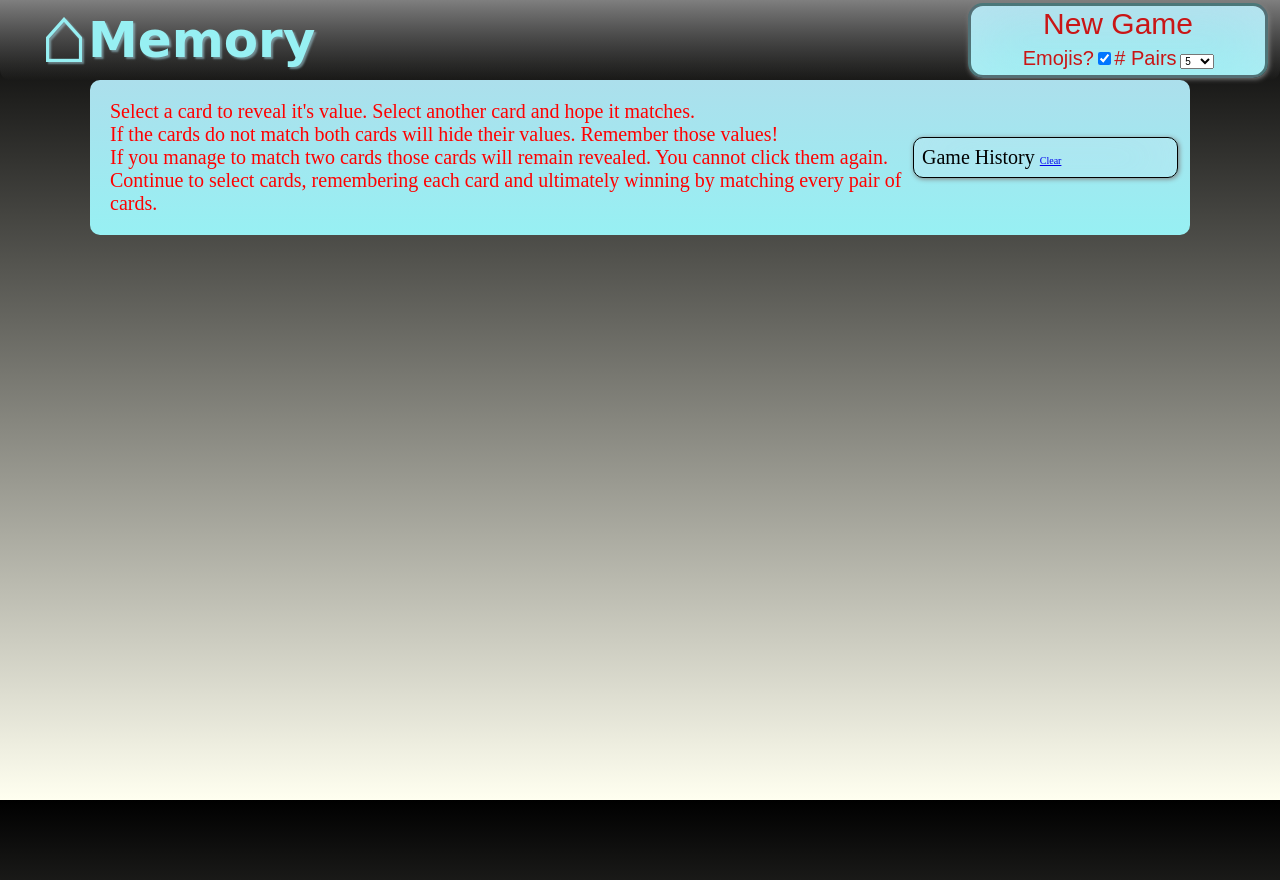
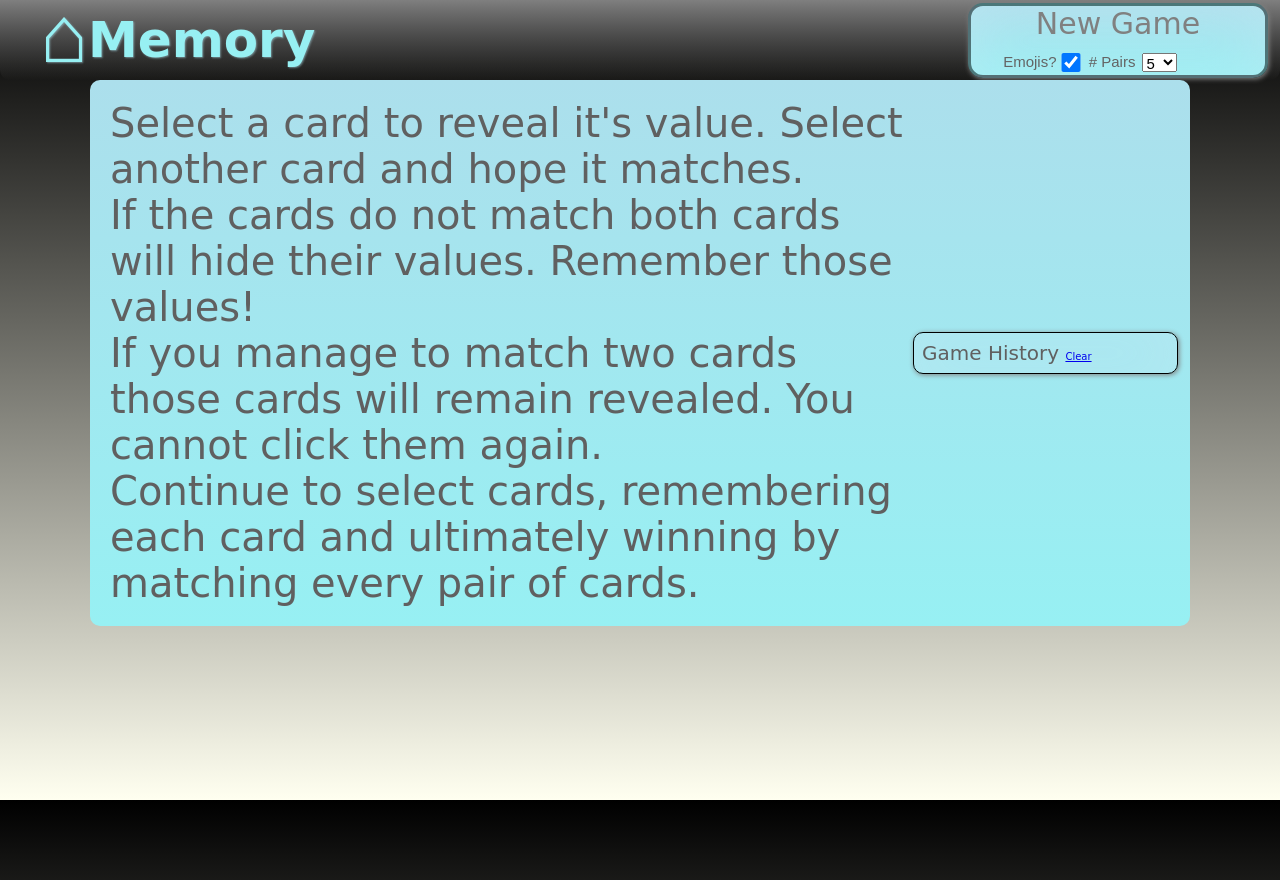
Before and after one commit to ericbroome/memory, a plain HTML site: page index.html in a window 1280 px wide. Drawn offline with Linux system fonts and the light colour scheme; a web font is replaced by a local one.

Commit message:
Fixed centering issues

```diff
--- a/index.html
+++ b/index.html
@@ -5,6 +5,8 @@
     <title>Memory Game Assignment for SpringBoard by Eric Broome (www.ericbroome.com)</title>
     <link rel="preconnect" href="https://fonts.gstatic.com">
     <link href="https://fonts.googleapis.com/css2?family=Londrina+Outline&display=swap" rel="stylesheet">
+    <link href="https://fonts.googleapis.com/css2?family=Londrina+Solid:wght@300&display=swap" rel="stylesheet">
+    <link href="https://fonts.googleapis.com/css2?family=Londrina+Shadow:wght@300&display=swap" rel="stylesheet">
     <link rel="stylesheet" href="style.css" />
   </head>
   <body>
@@ -12,8 +14,8 @@
       <div class="brand">&#8962;</div>
       <h1 id="home" class="home">Memory Game!</h1>
       <div id="timer" class="timer">00:00:00</div>
-      <div id="newGame" class="new-game-button">
-        <div id="new-game-button-label">New Game</div>
+      <div id="newGameButton">
+        <div id="newGameButtonLabel">New Game</div>
         <div id="gameOptionsDiv">
           <label for="emojis">Emojis?</label>
           <input type="checkbox" id = "emojis" name="emojis" checked>
@@ -24,9 +26,9 @@
             <option value="15">15</option>
             <option value="20">20</option>
           </select>
-          </div>
         </div>
       </div>
+    </div>
   <div id="content">
       <div id="splash">
         <div id="explain" class="explain">
--- a/script.js
+++ b/script.js
@@ -18,7 +18,7 @@ const DOMManager = {
   elHistoryItems : document.querySelector("#historyItems"),
   elResults : document.querySelector("#results"),
   elResultsStats : document.querySelector("#resultsStats"),
-  elNewGameButton : document.querySelector("#newGame"),
+  elNewGameButton : document.querySelector("#newGameButton"),
   elTimer : document.querySelector("#timer"),
   elGameOptionsDiv : document.querySelector("#gameOptionsDiv"),
   elEmojis : document.querySelector("#emojis"),
@@ -501,6 +501,7 @@ const Game = {
       result.push(gameLogData);
     }
     Game.gameLog = result[index];
+    return result;
   },
 
   save : function(gameLogData = null) {
--- a/style.css
+++ b/style.css
@@ -79,8 +79,6 @@ body {
   color: ivory;
 }
 
-/* Header contains a logo or brand as well as tools and runtime info */
-
 .header > .brand {
   font-size: 8em;
   color: var(--header-text-color);
@@ -93,9 +91,9 @@ body {
   align-self: center;
   justify-self: center;
   cursor: pointer;
-  text-shadow: 2px 2px 2px var(--header-text-shadow-color);
+  text-shadow: 1px 1px 2px var(--header-text-shadow-color);
 }
-.header > .home {
+.home {
   font-size: 5em;
   color: var(--header-text-color);
   grid-row: 1;
@@ -105,64 +103,75 @@ body {
   justify-self: left;
   cursor: pointer;
   font-family: 'Londrina Outline', cursive;
-  text-shadow: 2px 2px 2px var(--header-text-shadow-color);
+  text-shadow: 1px 1px 2px var(--header-text-shadow-color);
 }
 
 /* Timer */
-.header > .timer {
+.timer {
   grid-row: 1;
   grid-column: 3;
   color: var(--header-text-color);
   font-size: 5em;
   margin: 8px;
   font-family: 'Londrina Outline', cursive;
-  text-shadow: 2px 2px 2px var(--header-text-shadow-color);
+  text-shadow: 1px 1px 2px var(--header-text-shadow-color);
 }
 
-.header > .new-game-button {
+#newGameButton {
   font-family:Arial, Helvetica, sans-serif;
-  color:rgb(201, 22, 22);
+  color: rgb(128, 128, 128);
   grid-row: 1;
   grid-column: 4;
-  grid-template-rows: 2;
-  grid-template-columns: 1;
+  display: grid;
+  grid-template-rows: 65% 35%;
+  grid-template-columns: 100%;
   align-self: right;
   margin-right: 64px;;
   font-size: 3em;
-  display: grid;
   min-height: 2.5em;
   max-height: 2.5em;
   height: 3em;
   min-width: 10em;
   width: 10em;
   background: var(--light-blue-to-bottom);
-  border: .1em solid rgba(0, 0, 0, 0.5);
+  border: 0.1em solid rgba(0, 0, 0, 0.5);
   border-radius: 0.5em;
   text-align: center;
   cursor: pointer;
   box-shadow: var(--shadow);
 }
 
-.new-game-button > #new-game-button-label {
+#newGameButton > #newGameButtonLabel {
+  grid-row: 1;
+  grid-column: 1;
+  font-family: "Londrina Solid", cursive;
   font-size: 1.0em;
-  margin: 0.05em;
 }
 
-.newGameButton > #gameOptionsDiv {
-  font-size: 1em;
+#newGameButton > #gameOptionsDiv  {
+  font-size: 0.5em;
+  grid-row: 2;
+  grid-column: 1;
   display: grid;
-  grid-template-rows: 1;
-  grid-template-columns: 4;
+  width: 80%;
+  align-self: center;
+  justify-self: center;
+  grid-template-rows: 1fr;
+  grid-template-columns: 25% 10% 25% 15%;
 }
 
-.new-game-button > #gameOptionsDiv > label {
-  font-size: 2em;
-  margin: 0.05em;
+#newGameButton > #gameOptionsDiv > label {
+  color: rgb(100, 100, 100);
+  font-size: 1em;
 }
 
-#pairsSelect {
-  font-size: 1.5em;
-  margin: 0.5em;
+#newGameButton > #gameOptionsDiv > select {
+  font-size: 1em;
+  height: 1.25em;
+}
+#newGameButton > #gameOptionsDiv > #emojis {
+  font-size: 1em;
+  height: 1.25em;
 }
 /*
 The splash is the "home" screen which is displayed when user first visits page and can be brought up
@@ -183,14 +192,17 @@ again by clicking the home/logo/brand on the header or by closing the results el
 }
 
 .explain {
-  font-size: 2rem;
-  color: red;
+  font-size: 4rem;
+  font-family: "Londrina Solid", cursive;
+  color: rgb(96, 96, 96);
 }
 
 
 .gameHistory {
   width: 100%;
   font-size: 1em;
+  font-family: "Londrina Solid", cursive;
+  color: rgb(96, 96, 96);
   border: 1px solid black;
   border-radius: 1rem;
   padding: 8px;
@@ -225,9 +237,11 @@ Results object contains detailed information about the last game played.
   justify-content: center;
 }
 
-#results > div {
+#results > div > div {
   color: black;
-  font-size: 1.5em;
+  font-size: 1em;
+  font-family: 'Londrina Solid', cursive;
+  text-shadow: 0.125em 0.125em 0.125em var(--header-text-shadow-color);
 }
 
 /*
@@ -260,12 +274,13 @@ The three contained objects are: Splash, Game and Results.
 
 .card {
   z-index: 2;
-  text-align:center;
-  justify-content: center;
+  text-align: center;
+  line-height: 100%;
   border: 1px solid black;
   overflow: visible;
   width: 10rem;
   height: 15rem;
+  padding-top: 4rem;
   border-radius: 1rem;
   font-size: 6rem;
   box-shadow: var(--shadow);
```
